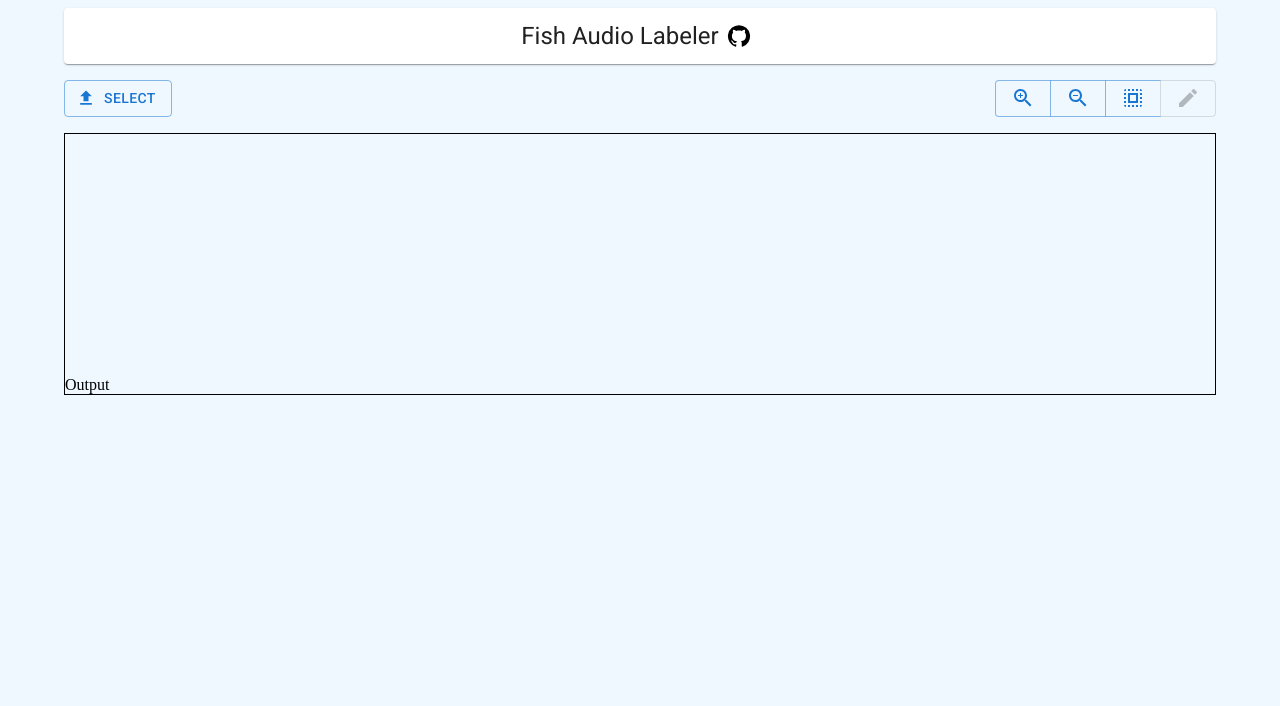
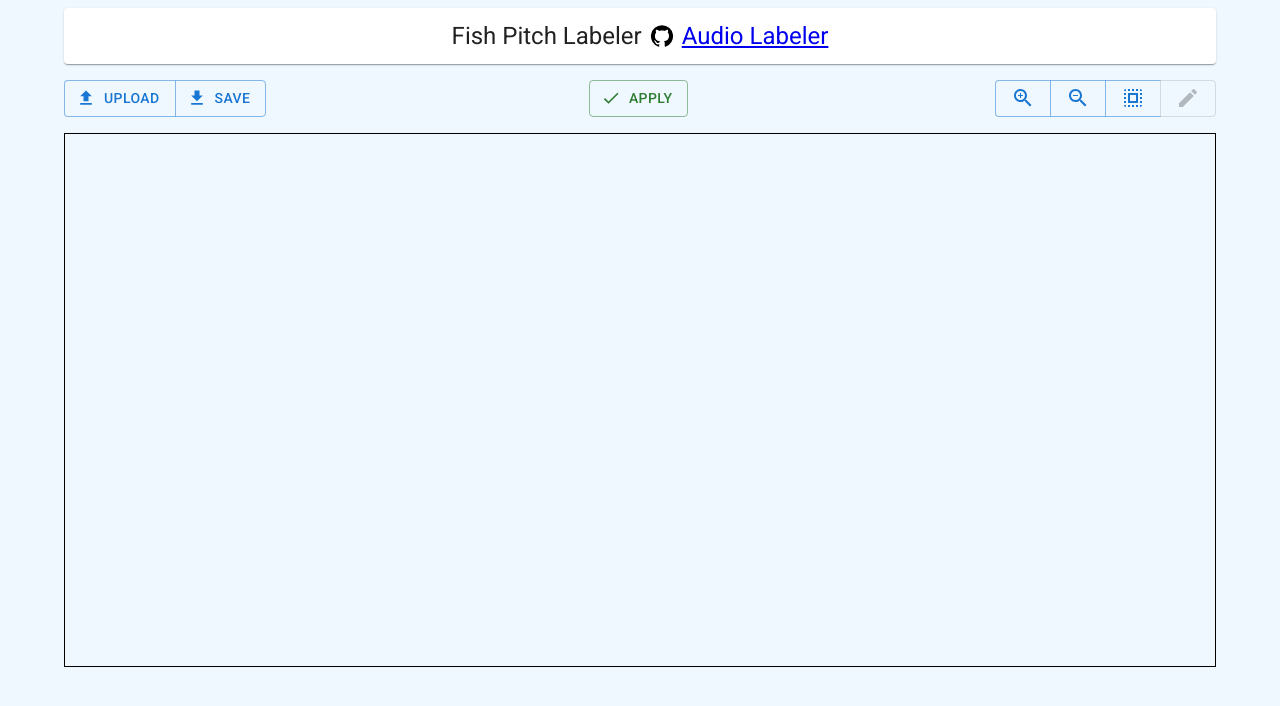
Before and after one commit to fishaudio/text-labeler, a Next.js app: page /pitch in a window 1280 px wide. Shown: the top 706 px of the page. Built offline with nearby package versions, Linux system fonts and the light colour scheme; what colormap would draw is missing.

Commit message:
完成了频率编辑器的基本开发

```diff
--- a/src/components/AudioLabeler.tsx
+++ b/src/components/AudioLabeler.tsx
@@ -77,7 +77,7 @@ const AudioLabeler = ({
     return () => {
       document.removeEventListener("keydown", handleKeyPress);
     };
-  }, [tempPinYin, autoNext, onSave, onNext]);
+  }, [tempText, tempPinYin, autoNext, onSave, onNext]);
 
   useEffect(() => {
     setAutoNext(getBooleanFromLocalStorage("autoNext", true));
--- a/src/components/MelSpec.tsx
+++ b/src/components/MelSpec.tsx
@@ -141,7 +141,8 @@ export const drawMel = (canvas: HTMLCanvasElement, mel: number[][]): void => {
 
 export const drawPitches = (
   canvas: HTMLCanvasElement,
-  pitches: number[]
+  pitches: number[],
+  color: string = "red"
 ): void => {
   const ctx = canvas.getContext("2d");
   const cellWidth = canvas.width / pitches.length;
@@ -149,7 +150,7 @@ export const drawPitches = (
 
   ctx!.beginPath();
   ctx!.lineWidth = 2;
-  ctx!.strokeStyle = "red";
+  ctx!.strokeStyle = color;
 
   pitches.forEach((pitch, index) => {
     const x = index * cellWidth;
@@ -164,3 +165,36 @@ export const drawPitches = (
 
   ctx!.stroke();
 };
+
+export const drawSelectedArea = (
+  canvas: HTMLCanvasElement,
+  // Start and end are in pixels (not in frames)
+  start: number,
+  end: number,
+  // Use gray color by default
+  color: string = "rgba(210, 210, 210, 0.5)"
+): void => {
+  const ctx = canvas.getContext("2d");
+
+  ctx!.beginPath();
+  ctx!.fillStyle = color;
+
+  const x = start;
+  const y = 0;
+  const width = end - start;
+  const height = canvas.height;
+
+  ctx!.fillRect(x, y, width, height);
+
+  // Draw white lines at the left and right of the selected area
+  ctx!.beginPath();
+  ctx!.lineWidth = 2;
+  ctx!.strokeStyle = "white";
+
+  ctx!.moveTo(start, 0);
+  ctx!.lineTo(start, canvas.height);
+  ctx!.moveTo(end, 0);
+  ctx!.lineTo(end, canvas.height);
+
+  ctx!.stroke();
+};
--- a/src/pages/index.tsx
+++ b/src/pages/index.tsx
@@ -5,6 +5,7 @@ import FileSelector, { LabeledFile } from "@/components/FileSelector";
 import { useState } from "react";
 import AudioLabeler from "@/components/AudioLabeler";
 import GitHubIcon from "@mui/icons-material/GitHub";
+import Link from "next/link";
 
 const getBase64 = (file: File): Promise<string | ArrayBuffer | null> => {
   return new Promise((resolve, reject) => {
@@ -126,6 +127,7 @@ export default function Home() {
                 <IconButton sx={{ color: "#000" }} onClick={openRepo}>
                   <GitHubIcon />
                 </IconButton>
+                <Link href="/pitch">Pitch Labeler</Link>
               </Header>
             </Grid>
             <Grid xs={12} md={4}>
--- a/src/pages/pitch.tsx
+++ b/src/pages/pitch.tsx
@@ -7,16 +7,23 @@ import {
   styled,
   Button,
   ButtonGroup,
-  Divider,
 } from "@mui/material";
 import GitHubIcon from "@mui/icons-material/GitHub";
 import ZoomInIcon from "@mui/icons-material/ZoomIn";
 import ZoomOutIcon from "@mui/icons-material/ZoomOut";
 import SelectIcon from "@mui/icons-material/SelectAll";
+import DownloadIcon from "@mui/icons-material/Download";
 import DrawIcon from "@mui/icons-material/Edit";
 import UploadIcon from "@mui/icons-material/Upload";
+import CheckIcon from "@mui/icons-material/Check";
 import { useCallback, useEffect, useRef, useState } from "react";
-import { drawMel, drawPitches, melToF } from "@/components/MelSpec";
+import {
+  drawMel,
+  drawPitches,
+  drawSelectedArea,
+  melToF,
+} from "@/components/MelSpec";
+import Link from "next/link";
 
 const Header = styled(Paper)(({ theme }) => ({
   padding: theme.spacing(1),
@@ -28,6 +35,8 @@ const Header = styled(Paper)(({ theme }) => ({
   justifyContent: "center",
 }));
 
+const COLORS = ["rgba(255, 0, 0, 1)", "rgba(0, 0, 255, 1)"];
+
 export default function PitchEditor() {
   const canvas = useRef<HTMLCanvasElement>(null);
   const [mode, setMode] = useState<"select" | "draw">("draw");
@@ -35,7 +44,9 @@ export default function PitchEditor() {
   const [scale, setScale] = useState(1);
   const [mel, setMel] = useState<number[][]>();
   const [pitches, setPitches] = useState<{ [key: string]: number[] }>();
+  const [selectedPitch, setSelectedPitch] = useState<string>("final");
   const [prevIndex, setPrevIndex] = useState<number | null>(null);
+  const [currIndex, setCurrIndex] = useState<number | null>(null);
   const melCanvas = useRef<HTMLCanvasElement>(null);
 
   // All references to other mels
@@ -97,25 +108,30 @@ export default function PitchEditor() {
         canvas.current.width,
         canvas.current.height
       );
-    drawPitches(canvas.current, pitches["final"]);
+
+    // Draw the pitches
+    drawPitches(canvas.current, pitches["final"], COLORS[0]);
+
+    if (selectedPitch && selectedPitch !== "final") {
+      drawPitches(canvas.current, pitches[selectedPitch], COLORS[1]);
+    }
+
+    // Draw the selected region
+    if (prevIndex && currIndex && mode === "select") {
+      drawSelectedArea(canvas.current, prevIndex, currIndex);
+    }
+
     console.log(`Drawn pitches in ${performance.now() - start}ms`);
-  }, [canvas, melCanvas, pitches, scale]);
-
-  // Draw all melRefs
-  useEffect(() => {
-    if (!melCanvas.current || !mel || !pitches) return;
-    for (const i in melRefs.current) {
-      const melRef = melRefs.current[i];
-      if (!melRef) continue;
-
-      const start = performance.now();
-      melRef
-        .getContext("2d")
-        ?.drawImage(melCanvas.current, 0, 0, melRef.width, melRef.height);
-      drawPitches(melRef, pitches[i] || []);
-      console.log(`Drawn mel ref ${i} in ${performance.now() - start}ms`);
-    }
-  }, [melCanvas, mel, pitches, scale]);
+  }, [
+    mode,
+    canvas,
+    selectedPitch,
+    melCanvas,
+    pitches,
+    scale,
+    prevIndex,
+    currIndex,
+  ]);
 
   const updatePitches = useCallback(
     (x: number, y: number) => {
@@ -150,11 +166,74 @@ export default function PitchEditor() {
     [scale, canvas, prevIndex]
   );
 
+  // Apply the selected pitch to the final pitch
+  const applySelection = () => {
+    // If no pitch is selected, do nothing
+    if (!pitches || !selectedPitch || selectedPitch === "final") return;
+
+    // If no selection is made, do nothing
+    if (!prevIndex || !currIndex) return;
+
+    // Get the selected pitch
+    const selected = pitches[selectedPitch];
+
+    // Calculate the start and end index of the selection
+    const start = Math.min(prevIndex, currIndex) * scale;
+    const end = Math.max(prevIndex, currIndex) * scale;
+
+    // Get the pitch values from the selected pitch
+    const pitchValues = selected.slice(start, end);
+
+    // Update the final pitch
+    setPitches((prevPitches) => {
+      const updatedPitches = { ...prevPitches };
+      updatedPitches["final"].splice(start, pitchValues.length, ...pitchValues);
+      return updatedPitches;
+    });
+  };
+
+  // Save the final pitch to a file
+  const download = () => {
+    if (!pitches) return;
+
+    const blob = new Blob([JSON.stringify(pitches["final"])], {
+      type: "application/json",
+    });
+
+    const url = URL.createObjectURL(blob);
+    const link = document.createElement("a");
+
+    link.href = url;
+    link.download = "pitches.json";
+    link.click();
+  };
+
+  // Handle mouse events
+  const onMouseDown = (e: React.MouseEvent<HTMLCanvasElement, MouseEvent>) => {
+    setMouseDown(true);
+
+    if (mode === "select") {
+      setPrevIndex(e.nativeEvent.offsetX);
+      setCurrIndex(e.nativeEvent.offsetX);
+    }
+  };
+
   const onMouseMove = (e: React.MouseEvent<HTMLCanvasElement, MouseEvent>) => {
     if (!canvas.current || !mouseDown) return;
 
-    if (mode === "draw") {
+    if (mode === "select") {
+      setCurrIndex(e.nativeEvent.offsetX);
+    } else if (mode === "draw") {
       updatePitches(e.nativeEvent.offsetX, e.nativeEvent.offsetY);
+    }
+  };
+
+  const onMouseUp = (e: React.MouseEvent<HTMLCanvasElement, MouseEvent>) => {
+    setMouseDown(false);
+
+    if (mode === "draw" || prevIndex === currIndex) {
+      setPrevIndex(null);
+      setCurrIndex(null);
     }
   };
 
@@ -171,10 +250,11 @@ export default function PitchEditor() {
           <Grid container spacing={2}>
             <Grid xs={12}>
               <Header>
-                Fish Audio Labeler
+                Fish Pitch Labeler
                 <IconButton sx={{ color: "#000" }} onClick={openRepo}>
                   <GitHubIcon />
                 </IconButton>
+                <Link href="/">Audio Labeler</Link>
               </Header>
             </Grid>
             <Grid
@@ -185,10 +265,15 @@ export default function PitchEditor() {
                 justifyContent: "space-between",
               }}
             >
+              {/* Select file */}
               <ButtonGroup variant="outlined" color="primary">
-                {/* Select file */}
-                <Button component="label" startIcon={<UploadIcon />}>
-                  Select
+                <Button
+                  component="label"
+                  startIcon={<UploadIcon />}
+                  variant="outlined"
+                  color="primary"
+                >
+                  Upload
                   <input
                     hidden
                     type="file"
@@ -196,7 +281,43 @@ export default function PitchEditor() {
                     onChange={onFileSelected}
                   />
                 </Button>
+                {/* Download */}
+                <Button
+                  sx={{ ml: "8px" }}
+                  startIcon={<DownloadIcon />}
+                  variant="outlined"
+                  color="primary"
+                  onClick={download}
+                >
+                  Save
+                </Button>
               </ButtonGroup>
+              {/* All pitch names */}
+              <ButtonGroup variant="outlined" color="primary">
+                {/* Show all pitch keys */}
+                {Object.keys(pitches || {}).map((name) => (
+                  <Button
+                    key={name}
+                    onClick={() => {
+                      setSelectedPitch(name);
+                    }}
+                    disabled={selectedPitch === name}
+                  >
+                    {name}
+                  </Button>
+                ))}
+                {/* Apply selected region */}
+                <Button
+                  sx={{ ml: "16px" }}
+                  variant="outlined"
+                  color="success"
+                  startIcon={<CheckIcon />}
+                  onClick={applySelection}
+                >
+                  Apply
+                </Button>
+              </ButtonGroup>
+
               <ButtonGroup variant="outlined" color="primary">
                 {/* Zoom */}
                 <Button onClick={() => setScale((prevScale) => prevScale * 2)}>
@@ -230,41 +351,24 @@ export default function PitchEditor() {
                 style={{
                   overflow: "auto",
                   border: "1px solid #000",
+                  paddingBottom: "16px", // For scrollbar
                 }}
               >
                 {/* Mel canvas */}
-                Output
                 <canvas
                   ref={canvas}
                   width={mel ? mel[0].length * scale : 100}
-                  height={256}
-                  onMouseDown={() => {
-                    setMouseDown(true);
-                  }}
-                  onMouseUp={() => {
-                    setMouseDown(false);
-                    setPrevIndex(null);
-                  }}
+                  height={512}
+                  onMouseDown={onMouseDown}
+                  onMouseUp={onMouseUp}
                   onMouseMove={(e) => onMouseMove(e)}
                 />
                 <canvas
                   ref={melCanvas}
                   width={mel ? mel[0].length * scale : 100}
-                  height={256}
+                  height={512}
                   hidden
                 />
-                {/* Add other mels */}
-                {Object.entries(melRefs.current).map((kv, i) => (
-                  <>
-                    {kv[0]}
-                    <canvas
-                      key={i}
-                      ref={(ref) => (melRefs.current[kv[0]] = ref!)}
-                      width={mel ? mel[0].length * scale : 100}
-                      height={256}
-                    />
-                  </>
-                ))}
               </div>
             </Grid>
           </Grid>
```
